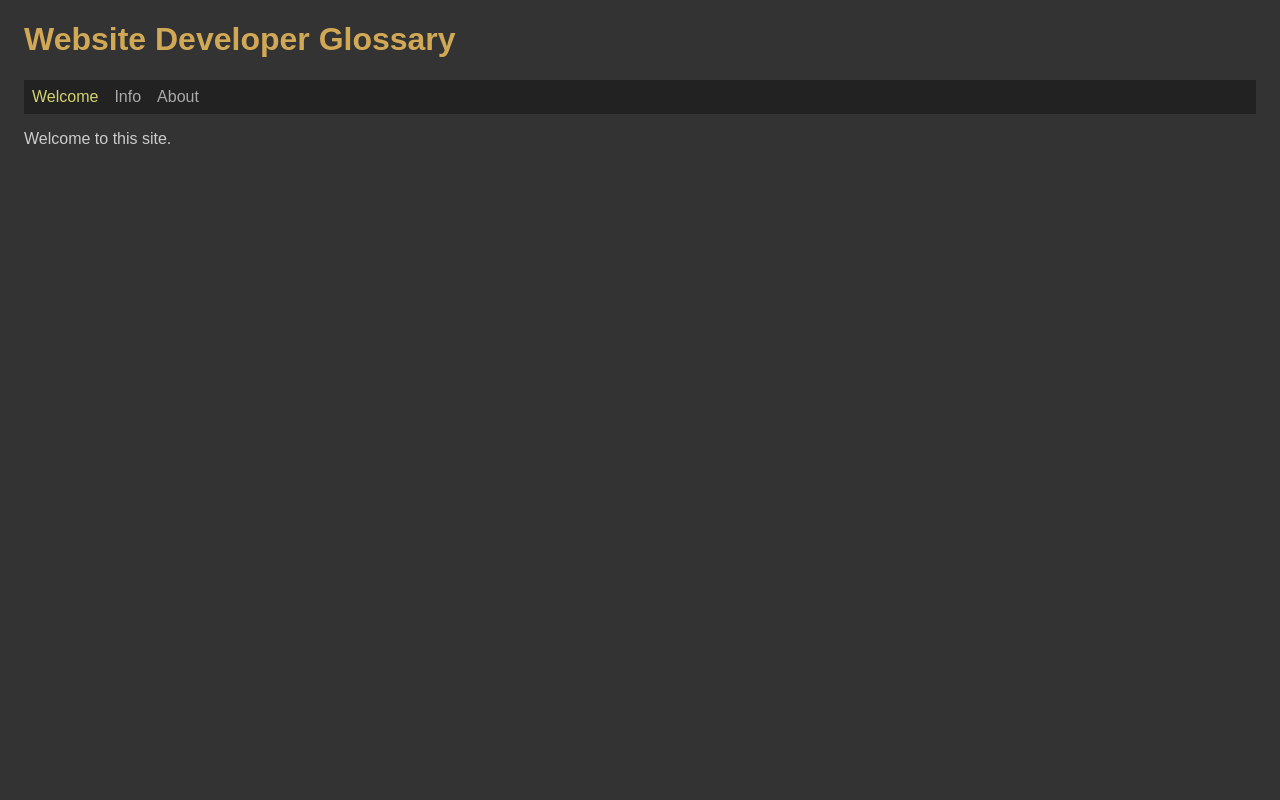
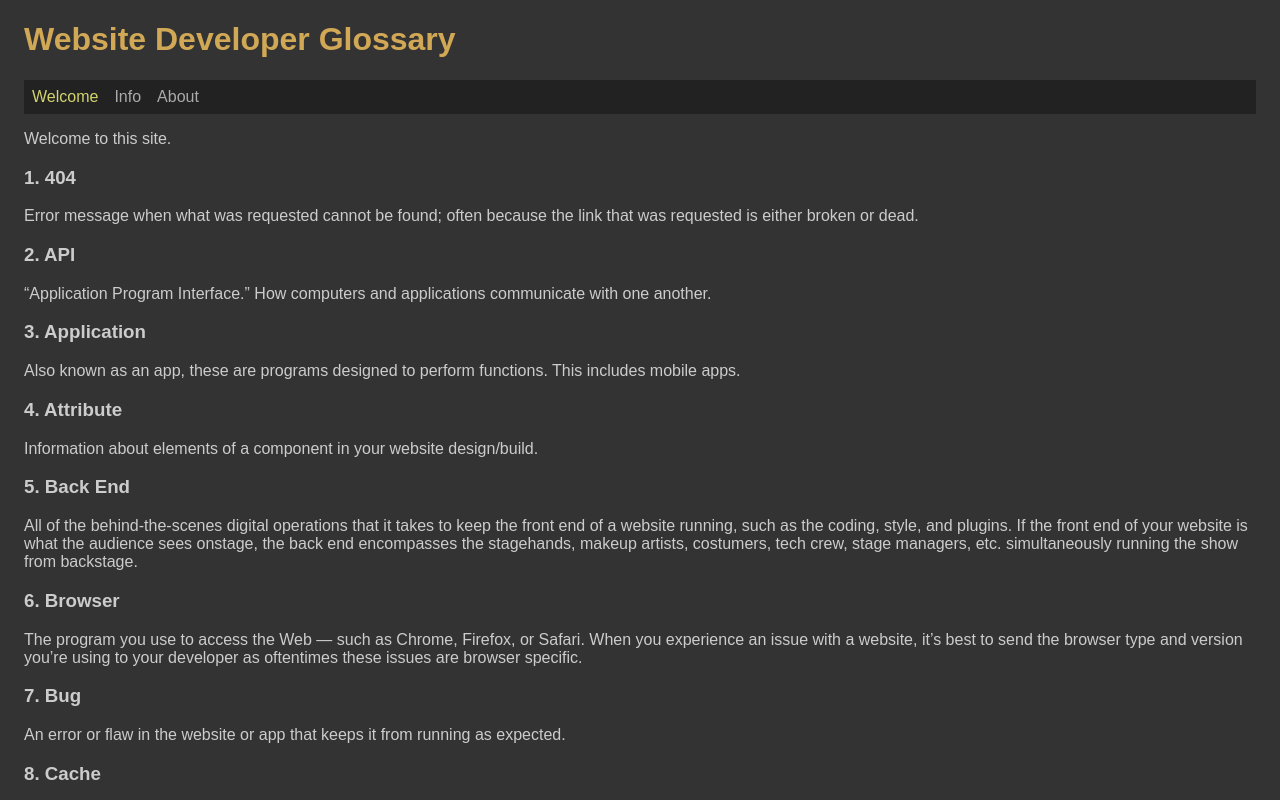
Before and after one commit to marceljaworski/glossary, a React (Vite) app: page /welcome in a window 1280 px wide. Shown: the top 800 px of the page. Built offline with nearby package versions, Linux system fonts and the light colour scheme.

Commit message:
pages welkome

```diff
--- a/src/pages/PageWelcome.tsx
+++ b/src/pages/PageWelcome.tsx
@@ -1,7 +1,21 @@
+import data from '../data/data.json'
+
 export const PageWelcome = () => {
+
 	return (
 		<>
 			<p>Welcome to this site.</p>
+			<div className= "glossaryContainer">
+				{data.glossary.map( (el) =>
+				<div className= "glossaryCard" key={el.id}>
+					<h3>{el.id}. {el.term}</h3>
+					<p>{el.meaning}</p>
+				</div>
+
+				)}
+			</div>
+
+
 		</>
 	);
 };
```
Also changed, not shown: 1 other file (tests, documents, lock files or other folders).
